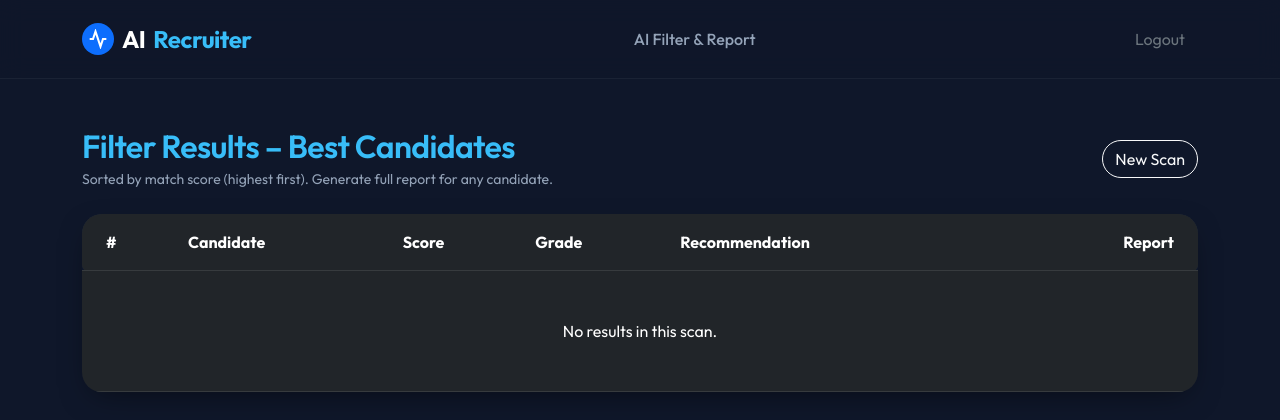
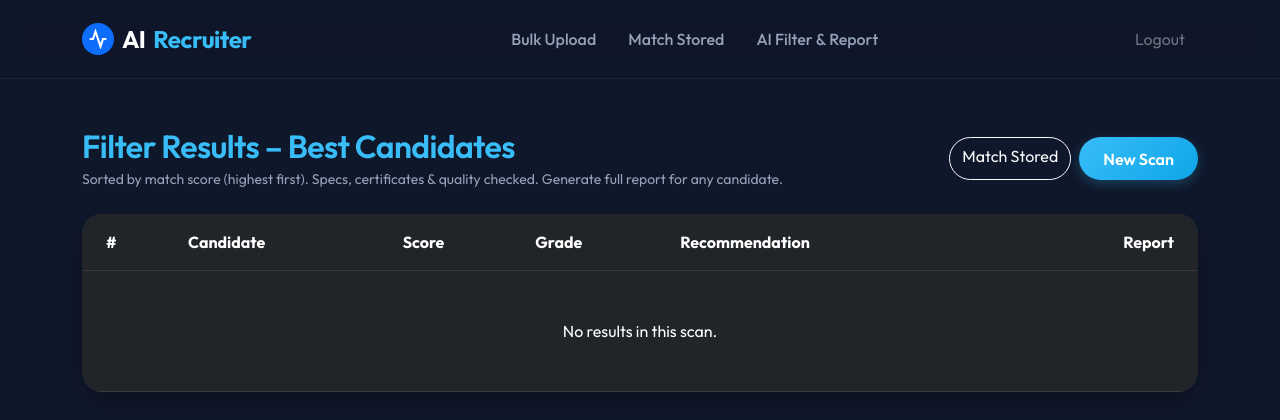
Before and after one commit to nd1990/ATS-Resume, a Django app: page /resumes/ai-filter/results/1/ in a window 1280 px wide. Shown: the top 420 px of the page. Run offline with Django 5.2, Linux system fonts and the light colour scheme; a user stored in the database is signed in; tables that the repository leaves empty hold one stand-in row (values such as "Sample post"); data that the repository does not hold is empty.

Commit message:
Add match stored resumes feature with QA checks and update UI for better navigation

```diff
--- a/core/templates/core/base.html
+++ b/core/templates/core/base.html
@@ -212,6 +212,12 @@
                 <ul class="navbar-nav mx-auto align-items-center">
                     {% if user.is_authenticated %}
                     <li class="nav-item">
+                        <a class="nav-link" href="{% url 'bulk_upload' %}">Bulk Upload</a>
+                    </li>
+                    <li class="nav-item">
+                        <a class="nav-link" href="{% url 'match_stored' %}">Match Stored</a>
+                    </li>
+                    <li class="nav-item">
                         <a class="nav-link" href="{% url 'ai_filter' %}">AI Filter & Report</a>
                     </li>
                     {% endif %}
--- a/resumes/templates/resumes/filter_results.html
+++ b/resumes/templates/resumes/filter_results.html
@@ -1,12 +1,15 @@
 {% extends 'core/base.html' %}
 
 {% block content %}
-<div class="d-flex justify-content-between align-items-center mb-4">
+<div class="d-flex justify-content-between align-items-center mb-4 flex-wrap gap-2">
     <div>
         <h2 class="mb-1 text-accent">Filter Results – Best Candidates</h2>
-        <p class="text-secondary-c small mb-0">Sorted by match score (highest first). Generate full report for any candidate.</p>
+        <p class="text-secondary-c small mb-0">Sorted by match score (highest first). Specs, certificates &amp; quality checked. Generate full report for any candidate.</p>
     </div>
-    <a href="{% url 'ai_filter' %}" class="btn btn-outline-light rounded-pill">New Scan</a>
+    <div class="d-flex gap-2">
+        <a href="{% url 'match_stored' %}" class="btn btn-outline-light rounded-pill">Match Stored</a>
+        <a href="{% url 'ai_filter' %}" class="btn btn-primary rounded-pill">New Scan</a>
+    </div>
 </div>
 
 <div class="card bg-transparent border-0">
--- a/resumes/urls.py
+++ b/resumes/urls.py
@@ -14,4 +14,6 @@ urlpatterns = [
     path('ai-filter/', views.ai_filter_page, name='ai_filter'),
     path('ai-filter/results/<int:scan_run_id>/', views.filter_results, name='filter_results'),
     path('ai-filter/report/<int:result_id>/', views.scan_report, name='scan_report'),
+    # Match stored resumes with JD (quality check, specs, certificates)
+    path('match-stored/', views.match_stored_resumes, name='match_stored'),
 ]
--- a/resumes/views.py
+++ b/resumes/views.py
@@ -7,6 +7,7 @@ from .forms import (
     CandidateStatusUpdateForm,
     JDResumeAnalysisForm,
     AIFilterBatchForm,
+    MatchStoredForm,
 )
 from jobs.models import JobRequirement
 from ai_engine.parser import extract_resume_text
@@ -368,6 +369,73 @@ def scan_report(request, result_id):
     return render(request, 'resumes/scan_report.html', {'result': result})
 
 
+def _run_qa_and_create_scan_result(scan_run, resume, jd_text):
+    """Run full QA for one resume vs JD and create ScanResult. Uses resume.parsed_content; re-parses if empty."""
+    resume_text = resume.parsed_content or ""
+    if not resume_text.strip() and resume.file:
+        try:
+            resume.parsed_content = extract_resume_text(resume.file.path) or ""
+            resume.save(update_fields=['parsed_content'])
+            resume_text = resume.parsed_content or ""
+        except Exception:
+            pass
+    fname = resume.file.name and os.path.basename(resume.file.name) or f"Resume {resume.pk}"
+    required_skills = extract_keywords(jd_text) or []
+    base_scores = calculate_resume_score(resume_text, jd_text, required_skills)
+    experience_score, experience_notes = compute_experience_match(jd_text, resume_text)
+    cert_status, cert_details = analyze_certifications(jd_text, resume_text)
+    compliance_issues = detect_compliance_issues(jd_text, resume_text)
+    risk_flags = detect_risk_flags(jd_text, resume_text)
+    doc_quality_score, doc_quality_label = compute_document_quality(resume_text)
+    final_score, recommendation = compute_final_score_and_recommendation(
+        base_scores['semantic_score'], base_scores['skill_score'], experience_score,
+        len(compliance_issues), len(risk_flags),
+    )
+    qa_grade, qa_verdict = compute_qa_grade_and_verdict(
+        final_score, doc_quality_score, cert_status,
+        len(compliance_issues), len(risk_flags), recommendation,
+    )
+    ScanResult.objects.create(
+        scan_run=scan_run,
+        resume=resume,
+        candidate_name=resume.candidate_name or os.path.splitext(fname)[0].replace('_', ' ').title(),
+        document_quality_score=doc_quality_score,
+        document_quality_label=doc_quality_label,
+        skill_match_percentage=base_scores['skill_score'],
+        experience_match_score=experience_score,
+        experience_notes=experience_notes,
+        certification_status=cert_status,
+        certification_details=cert_details,
+        compliance_issues=compliance_issues,
+        risk_flags=risk_flags,
+        final_weighted_score=final_score,
+        recommendation=recommendation,
+        qa_grade=qa_grade,
+        qa_verdict=qa_verdict,
+    )
+
+
+@login_required
+def match_stored_resumes(request):
+    """Match stored (bulk-uploaded) resumes with a JD: run quality check, specs, certificates, and show best candidates."""
+    if request.method == 'POST':
+        form = MatchStoredForm(request.POST)
+        if form.is_valid():
+            jd_text = form.cleaned_data['job_description'].strip()
+            selected_resumes = form.cleaned_data['resumes']
+            if not selected_resumes:
+                form.add_error('resumes', 'Select at least one stored resume.')
+            else:
+                scan_run = ScanRun.objects.create(created_by=request.user, jd_text=jd_text)
+                for resume in selected_resumes:
+                    _run_qa_and_create_scan_result(scan_run, resume, jd_text)
+                return redirect('filter_results', scan_run_id=scan_run.pk)
+    else:
+        form = MatchStoredForm()
+    stored_resumes = Resume.objects.all().order_by('-uploaded_at')
+    return render(request, 'resumes/match_stored.html', {'form': form, 'stored_resumes': stored_resumes})
+
+
 def extract_years_of_experience(text):
     """
     Very simple regex-based extraction of years of experience from text.
```
Also changed, not shown: resumes/forms.py (+25 -0 lines).
